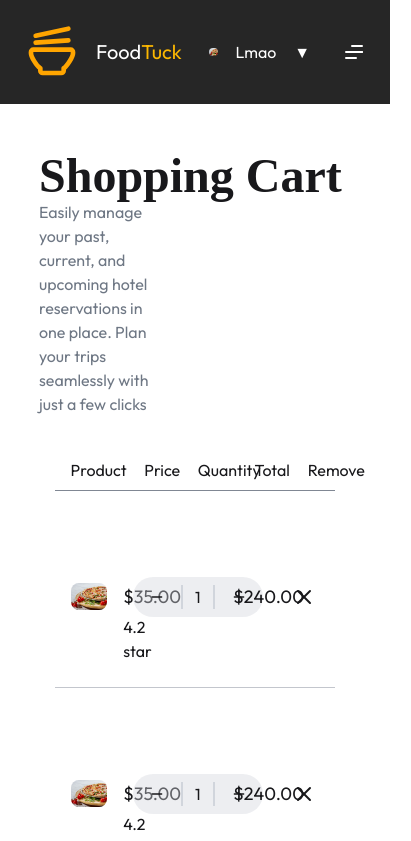
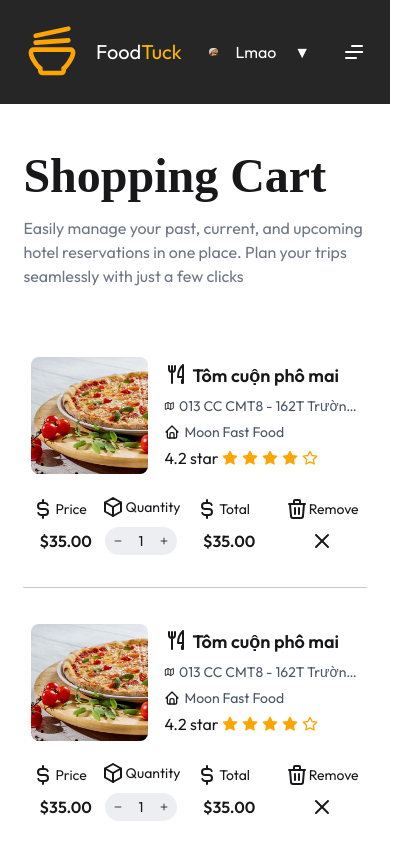
Before and after one commit to ddhoang2440/Smart-Trip-Travel-Project, a React (Vite) app in the folder client/: page /cart in a window 390 px wide. Shown: the top 841 px of the page, 411 px wide, since content can reach past the window. Built offline with nearby package versions, Linux system fonts and the light colour scheme; a web font is replaced by a local one.

Commit message:
add some UI

```diff
--- a/client/src/components/FoodFilter.jsx
+++ b/client/src/components/FoodFilter.jsx
@@ -6,7 +6,7 @@ const FoodFilter = () => {
     const [value,setValue] = useState(0);
   return (
     <>
-    <div className="flex flex-col gap-4 sticky  py-[2vh] mt-[6vh] top-[16%] l-0 w-[30vw]  lg:w-[14vw] h-fit border">
+    <div className="hidden lg:flex flex-col gap-4 sticky  py-[2vh] mt-[6vh] top-[16%] l-0 w-[30vw]  lg:w-[14vw] h-fit border">
             <h1 className="text-3xl font-bold text-accent py-2 border-b border-gray-300/60 px-4">
               Filter
             </h1>
--- a/client/src/components/Menu.jsx
+++ b/client/src/components/Menu.jsx
@@ -3,7 +3,7 @@ import React from "react";
 
 const Menu = ({ data }) => {
   return (
-    <div className="grid lg:grid-cols-3 grid-cols-1 py-[6vh]  max-w-[60vw] px-[2vw] gap-6">
+    <div className="grid lg:grid-cols-3 grid-cols-1 py-[6vh] max-w-full  lg:max-w-[60vw] px-[2vw] gap-6">
       {data.map((items, idx) => {
         return (
           <React.Fragment key={idx + items.food_name}>
--- a/client/src/components/RestaurantFilter.jsx
+++ b/client/src/components/RestaurantFilter.jsx
@@ -5,7 +5,7 @@ const RestaurantFilter = () => {
      const [value,setValue] = useState(0);
   return (
     <>
-      <div className="flex flex-col gap-4 sticky  py-[2vh] mt-[6vh] top-[16%] l-0 w-[30vw]  lg:w-[12vw] h-fit border">
+      <div className="hidden lg:flex flex-col gap-4 sticky  py-[2vh] mt-[6vh] top-[16%] l-0 w-[30vw]  lg:w-[12vw] h-fit border">
         <h1 className="text-3xl font-bold text-accent py-2 border-b border-gray-300/60 px-4">
           Filter
         </h1>
--- a/client/src/pages/Products.jsx
+++ b/client/src/pages/Products.jsx
@@ -161,6 +161,7 @@ const Products = () => {
           </div>
         </div>
       </div>
+      <Footer />
     </>
   );
 };
--- a/client/src/pages/ShopCart.jsx
+++ b/client/src/pages/ShopCart.jsx
@@ -1,12 +1,18 @@
 import {
+  IconBox,
   IconCheckbox,
+  IconCurrency,
+  IconCurrencyDollar,
   IconHome,
+  IconMap,
   IconMapPin,
   IconMinus,
+  IconNumber,
   IconPlus,
   IconStar,
   IconStarFilled,
   IconToolsKitchen2,
+  IconTrash,
   IconX,
 } from "@tabler/icons-react";
 import React, { useState } from "react";
@@ -22,104 +28,48 @@ const ShopCart = () => {
   return (
     <>
       <CheckOut check={check} setCheck={setCheck} />
-      <div className="py-[18vh] px-[10vw]">
+      <div className="py-[18vh] px-[6vw] lg:px-[10vw]">
         <h1 className="font-bold font-playfair text-5xl">Shopping Cart</h1>
-        <p className="text-gray-600/80 max-w-[30vw]">
+        <p className="text-gray-600/80 py-4 lg:max-w-[30vw]">
           Easily manage your past, current, and upcoming hotel reservations in
           one place. Plan your trips seamlessly with just a few clicks
         </p>
-        <div className="flex flex-col gap-4 px-[4vw] mt-[4vh]">
+        <div className="flex flex-col gap-4 lg:px-[4vw] mt-[4vh]">
           {Array(5)
             .fill(1)
             .map((data, idx) => {
               return (
                 <>
-                  {/* {idx === 0 && (
-                    <div className="flex gap-2 items-center w-full border-b border-gray-600/70 px-4">
-                      <h1 className="w-[24vw] text-left">Product</h1>
-                      <h1 className="w-[12vw] text-center">Price</h1>
-                      <h1 className="w-[12vw]  text-center">Quantity</h1>
-                      <h1 className="w-[12vw] text-center">Total</h1>
-                      <h1 className="w-[8vw] text-center">Remove</h1>
+                  {idx === 0 && (
+                    <div className="lg:grid hidden grid-cols-[1fr_auto_auto_auto_auto] gap-4 w-full border-b border-gray-600/70 px-4 py-2 items-center">
+                      <h1 className="text-left flex gap-2 items-center"><IconToolsKitchen2 />Product</h1>
+                      <h1 className="flex w-[10vw] items-center justify-center"><IconCurrencyDollar />Price</h1>
+                      <h1 className="flex w-[10vw] items-center justify-center gap-1"><IconBox />Quantity</h1>
+                      <h1 className="flex w-[10vw] items-center justify-center"><IconCurrencyDollar />Total</h1>
+                      <h1 className="flex w-[8vw] items-center justify-center gap-1"><IconTrash />Remove</h1>
                     </div>
                   )}
-                  <div className="flex gap-2  w-full border-b border-gray-500/40 py-4 px-4">
-                    <div className="w-[24vw] flex gap-4 items-center">
+                  <div className="lg:grid grid-cols-3 lg:grid-cols-[1fr_auto_auto_auto_auto] gap-4 w-full border-b border-gray-500/40 py-4 px-2 items-center">
+                    <div className="flex gap-4 items-center min-w-0">
+                      {" "}
                       <img
-                        className="w-[10vw] h-[7vw]"
+                        className="lg:w-[10vw] lg:h-[7vw] size-[30vw] object-cover rounded-lg shrink-0"
                         src="/pizza.jpg"
                         alt=""
                       />
-                      <div className="flex flex-col gap-1 py-2">
-                        <p className="text-lg font-semibold">
-                          {rt.details.menu[0].food_name}
-                        </p>
-                        <p>{rt.details.address}</p>
-                        <p>{rt.name}</p>
-                        <div className="flex gap-1">
-                          {Array(5)
-                            .fill(1)
-                            .map((data, idx) => {
-                              return (
-                                <React.Fragment key={"cart" + idx}>
-                                  {idx > 3 ? (
-                                    <IconStar color="orange" />
-                                  ) : (
-                                    <IconStarFilled color="orange" />
-                                  )}
-                                </React.Fragment>
-                              );
-                            })}
-                        </div>
-                      </div>
-                    </div>
-                    <div className="flex w-[12vw] text-lg justify-center items-center">
-                      $35.00
-                    </div>
-                    <div className="flex gap-1 w-[12vw] justify-center items-center rounded-lg">
-                      <div className="bg-gray-300/40 flex flex-row items-center gap-4 py-2 px-4 rounded-full">
-                        <IconMinus className="p" size={16} />
-                        <p className="border-x-2 border-gray-300 px-3">1</p>
-                        <IconPlus className="p" size={16} />
-                      </div>
-                    </div>
-                    <div className="flex justify-center w-[12vw] items-center text-lg">
-                      $240.00
-                    </div>
-                    <div className="flex items-center w-[8vw] justify-center ">
-                      <IconX className="p" />
-                    </div>
-                  </div> */}
-                  {idx === 0 && (
-                    <div className="grid grid-cols-[1fr_auto_auto_auto_auto] gap-4 w-full border-b border-gray-600/70 px-4 py-2 items-center">
-                      <h1 className="text-left">Product</h1>
-                      <h1 className="text-center w-[10vw]">Price</h1>
-                      <h1 className="text-center w-[10vw]">Quantity</h1>
-                      <h1 className="text-center w-[10vw]">Total</h1>
-                      <h1 className="text-center w-[8vw]">Remove</h1>
-                    </div>
-                  )}
-                  <div className="grid grid-cols-[1fr_auto_auto_auto_auto] gap-4 w-full border-b border-gray-500/40 py-4 px-4 items-center">
-                    <div className="flex gap-4 items-center min-w-0">
-                      {" "}
-                      <img
-                        className="w-[10vw] h-[7vw] object-cover rounded-lg shrink-0"
-                        src="/pizza.jpg"
-                        alt=""
-                      />
-                      <div className="flex flex-col gap-1 py-2 min-w-0 flex-1">
+                      <div className="flex flex-col gap-1 py-2 lg:min-w-[5vw] min-w-[50vw] flex-1">
                         <p className="text-lg font-semibold truncate flex gap-1">
                           <IconToolsKitchen2 />
                           {rt.details.menu[0].food_name}
                         </p>
                         <div className="flex items-center gap-1">
-                          <IconMapPin />
+                          <IconMap size={24} />
                           <p className="text-sm text-gray-600 truncate">
                             {rt.details.address}
                           </p>
                         </div>
                         <div className="flex gap-1 items-center">
-                          <IconHome size={18} />
+                          <IconHome size={16} className="shrink-0" />
                           <p className="text-sm text-gray-600 truncate">
                             {rt.name}
                           </p>
@@ -140,31 +90,69 @@ const ShopCart = () => {
                         </div>
                       </div>
                     </div>
-                    <div className="text-lg text-center w-[10vw]">$35.00</div>
-                    <div className="flex justify-center w-[10vw]">
+                    <div className="lg:block hidden text-lg text-center w-[10vw]">
+                      $35.00
+                    </div>
+                    <div className="lg:flex hidden justify-center w-[10vw]">
                       <div className="bg-gray-300/40 flex items-center gap-4 py-2 px-4 rounded-full">
                         <IconMinus className="cursor-pointer" size={16} />
                         <p className="border-x-2 border-gray-300 px-3">1</p>
                         <IconPlus className="cursor-pointer" size={16} />
                       </div>
                     </div>
-                    <div className="text-lg text-center w-[10vw]">$240.00</div>
-                    <div className="flex justify-center w-[8vw]">
+
+                    <div className="text-lg lg:block hidden text-center w-[10vw]">
+                      $240.00
+                    </div>
+                    <div className=" justify-center w-[8vw] lg:flex hidden">
                       <IconX className="cursor-pointer" />
+                    </div>
+
+                    {/* */}
+                    <div className="lg:hidden flex flex-row justify-between lg:w-auto py-[2vh] items-center">
+                      <div className="flex flex-col gap-2 items-center">
+                        <p className="flex flex-row text-sm items-center">
+                          <IconCurrencyDollar /> Price
+                        </p>
+                        <div className="lg:text-lg font-semibold text-center w-[10vw]">
+                          $35.00
+                        </div>
+                      </div>
+                      <div className="flex justify-center w-[10vw]">
+                        <div className="flex text-sm flex-col items-center gap-2">
+                          <p className="flex items-center"><IconBox /> Quantity</p>
+                          <div className="bg-gray-300/40 flex items-center gap-3 py-1 px-2 rounded-full">
+                            <IconMinus className="cursor-pointer" size={10} />
+                            <p className=" px-1">1</p>
+                            <IconPlus className="cursor-pointer" size={10} />
+                          </div>
+                        </div>
+                      </div>
+                      <div className="flex flex-col gap-2 items-center">
+                        <p className="flex flex-row text-sm items-center">
+                          <IconCurrencyDollar /> Total
+                        </p>
+                        <div className="lg:text-lg font-semibold text-center w-[10vw]">
+                          $35.00
+                        </div>
+                      </div>
+                      <div className="flex   text-sm flex-col items-center gap-2">
+                        <p className="flex flex-row text-sm items-center"><IconTrash />Remove</p>
+                        <IconX />
+                      </div>
                     </div>
                   </div>
                 </>
               );
             })}
         </div>
-        <div className="flex flex-row gap-4 justify-between mt-[8vh] ">
+        <div className="flex flex-col lg:flex-row gap-16 lg:gap-4 justify-between mt-[8vh] ">
           <div className="space-y-8 ">
             <h1 className="text-4xl font-semibold">Coupon Code</h1>
-            <div className="bg-white shadow-gray px-6 py-5 flex flex-col gap-6 h-[25vh] ">
-              <p className="max-w-[30vw] text-gray-900/70">
+            <div className="bg-white shadow-gray px-6 py-5 flex flex-col gap-6 h-[20vh] ">
+              <p className="lg:max-w-[30vw] text-gray-900/70">
                 Lorem ipsum dolor sit amet consectetur adipisicing elit. Cum
-                porro sit vitae in minima sequi dolorum esse nostrum iusto culpa
-                incidunt?
+
               </p>
               <div className="flex ">
                 <input
@@ -178,9 +166,9 @@ const ShopCart = () => {
               </div>
             </div>
           </div>
-          <div className="w-[50%] space-y-8">
+          <div className="lg:w-[50%] space-y-8">
             <h1 className="text-4xl font-semibold ">Total Bill</h1>
-            <div className="bg-white shadow-gray flex flex-col justify-between gap-2 px-6 py-3 h-[25vh]">
+            <div className="bg-white shadow-gray flex flex-col justify-between gap-2 px-6 py-3 h-[20vh]">
               <div className="flex flex-row justify-between border-b-2 border-gray-500/20 pb-4">
                 <div className="flex flex-col gap-4">
                   <b className="text-lg">Cart Subtotal</b>
```
Also changed, not shown: client/src/components/Footer.jsx (+16 -21 lines), client/src/components/RestaurantCard.jsx (+5 -5 lines), client/src/pages/Contact.jsx (+6 -5 lines), client/src/pages/Home.jsx (+17 -15 lines), 2 other files (tests, documents, lock files or other folders).
